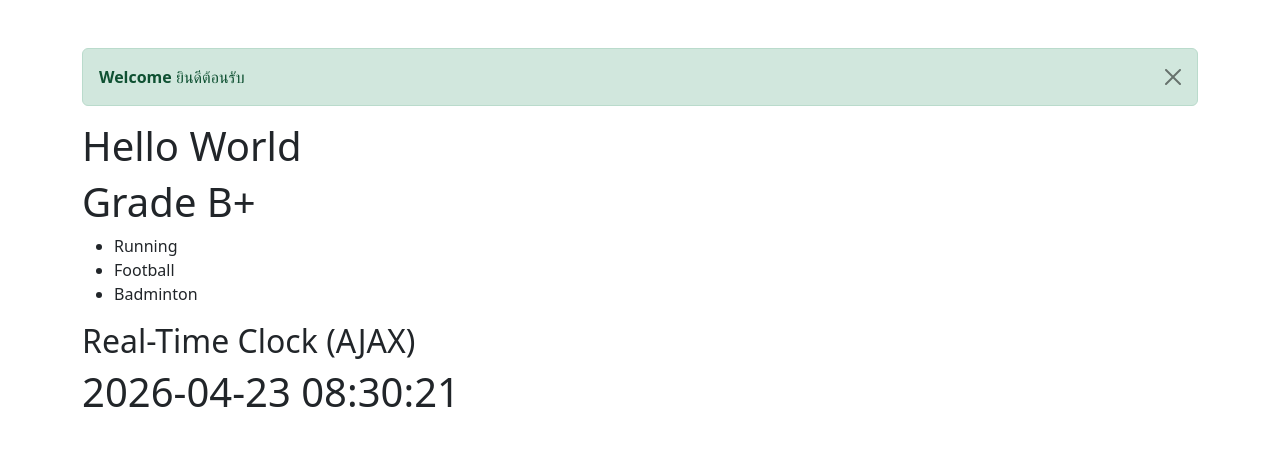
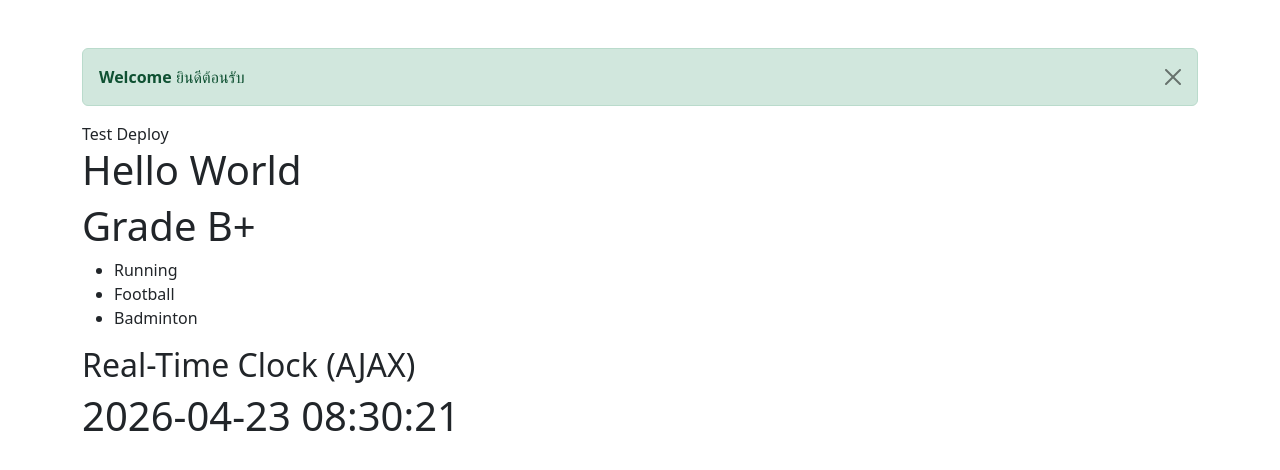
Before and after one commit to appcodeth-creator/myweb, a FastAPI app: page / in a window 1280 px wide. Shown: the part 56-526 px from the top of the page. Run offline with FastAPI, Linux system fonts and the light colour scheme; the visitor is signed in with stand-in values (Sample User, id 1).

Commit message:
test auto deploy

```diff
--- a/templates/index.html
+++ b/templates/index.html
@@ -1,6 +1,7 @@
 {% extends "master.html" %}
 
 {% block content %}
+Test Deploy
   <h1>{{ message }}</h1>
   {% if score > 85 %}
   <h1>Grade A</h1>
```
